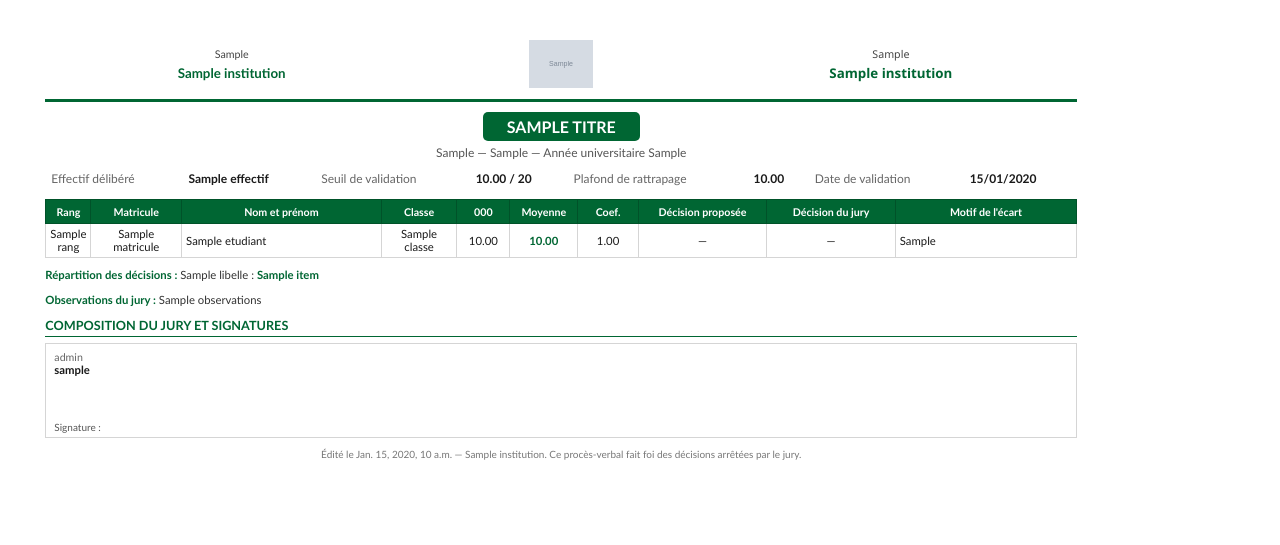
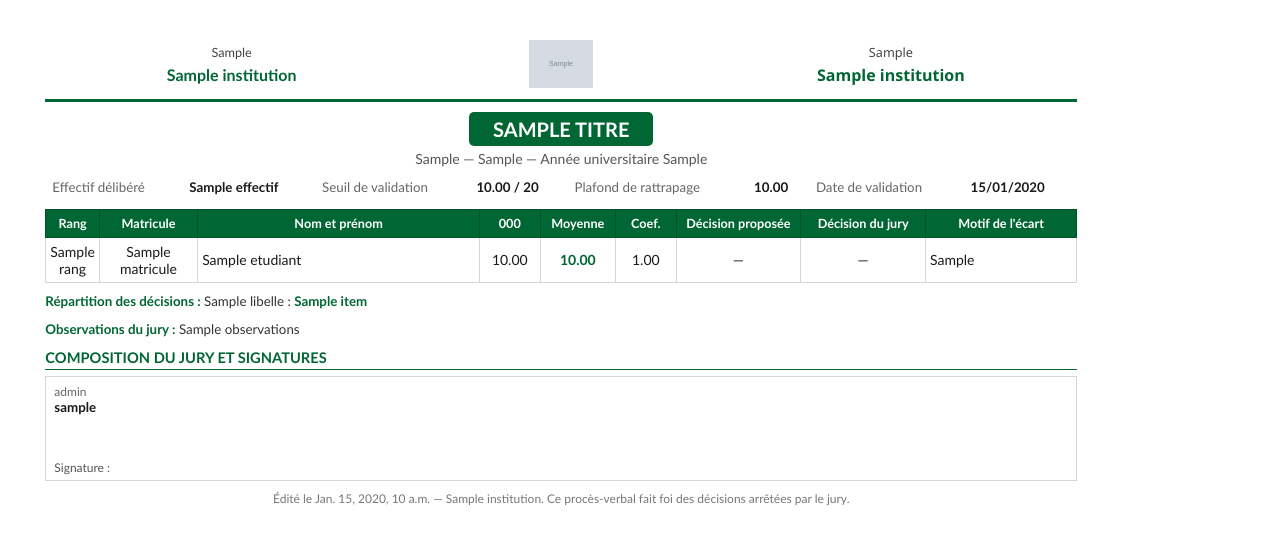
Before and after one commit to dr-ahmedsejad/backend_ipgei, a Django app: template apps/ipgei/templates/ipgei/pv_deliberation.html in a window 1280 px wide. Shown: the top 545 px of the page. Run offline with Django 4.2, Linux system fonts and the light colour scheme; the template is opened without the code that fills it: most values are stand-ins (such as "Sample title", 1, 10 or a date in 2020); grey boxes marked "Sample" are stand-in pictures.

Commit message:
feat(ipgei): PV plus lisible — corps agrandi, colonne Classe retirée
9 pt était une taille d'écran, pas celle d'une feuille qu'on lit à deux de
part et d'autre d'une table de jury. Le corps passe à 11 pt, les lignes du
tableau à 10,5 pt, les en-têtes à 9,5 pt, le titre à 15 pt ; le bloc du
jury et les mentions suivent.

La colonne « Classe » disparaît des jurys de classe : elle y répétait le
même nom sur chaque ligne, et c'est exactement la place qui manquait au nom
de l'étudiant une fois le texte agrandi. Elle reste sur les jurys tenus
avant le rattachement à une classe, qui couvrent tout un niveau — et dans
le CLASSEUR, qui sert à retrier et à fusionner plusieurs classes.

Largeurs rééquilibrées en conséquence : 213 mm de colonnes fixes sur les
273 mm utiles d'un A4 paysage, soit 60 mm pour le nom. Un contrôle de
recette le vérifie — sans lui, une colonne ajoutée un jour pousserait la
dernière hors de la feuille sans que rien ne le signale.

Co-Authored-By: Claude Opus 5 (1M context) <noreply@anthropic.com>

```diff
--- a/apps/ipgei/templates/ipgei/pv_deliberation.html
+++ b/apps/ipgei/templates/ipgei/pv_deliberation.html
@@ -19,13 +19,13 @@ de documents se ressemblent.
      sans repli le nom arabe de l'institution sortirait en carrés. */
   body {
     font-family: Calibri, 'Cairo', 'Segoe UI', Arial, sans-serif;
-    font-size: 9pt; color: #1a1a1a;
+    font-size: 11pt; color: #1a1a1a;
   }
   .page { width: 297mm; padding: 10mm 12mm; position: relative; }
 
   .entete { width: 100%; border-bottom: 3px solid #006633; padding-bottom: 6px; }
   .entete td { vertical-align: middle; }
-  .entete-fr, .entete-ar { font-size: 8pt; color: #444; line-height: 1.4; width: 36%; }
+  .entete-fr, .entete-ar { font-size: 9.5pt; color: #444; line-height: 1.4; width: 36%; }
   /* L'arabe garde sa propre pile de polices : Calibri n'a pas ces glyphes, et
      le repli au niveau du `body` n'a pas suffi — seul Calibri s'embarquait
      dans le PDF, et le nom arabe de l'institution disparaissait. */
@@ -36,57 +36,57 @@ de documents se ressemblent.
   .entete-fr { text-align: center; }
   .entete-logo { text-align: center; width: 28%; }
   .entete-logo img { height: 48px; object-fit: contain; }
-  .inst-nom { font-size: 10pt; font-weight: 700; color: #006633; display: block; margin-top: 2px; }
+  .inst-nom { font-size: 12pt; font-weight: 700; color: #006633; display: block; margin-top: 2px; }
 
   .titre-zone { text-align: center; margin: 10px 0 6px; }
   .titre {
-    display: inline-block; background: #006633; color: #fff; font-size: 12pt;
+    display: inline-block; background: #006633; color: #fff; font-size: 15pt;
     font-weight: 700; padding: 5px 24px; border-radius: 5px; text-transform: uppercase;
   }
-  .sous-titre { display: block; margin-top: 4px; font-size: 9pt; color: #555; }
+  .sous-titre { display: block; margin-top: 4px; font-size: 10.5pt; color: #555; }
 
   /* Une édition non validée doit se reconnaître au premier coup d'œil. */
   .projet {
     display: inline-block; margin-top: 5px; padding: 3px 14px; border-radius: 4px;
     background: #fff4e5; border: 1px solid #f0b429; color: #8a5a00;
-    font-size: 8.5pt; font-weight: 700; text-transform: uppercase;
+    font-size: 9.5pt; font-weight: 700; text-transform: uppercase;
   }
 
   .cartouche { width: 100%; margin: 8px 0 10px; border-collapse: collapse; }
-  .cartouche td { font-size: 9pt; padding: 3px 6px; }
+  .cartouche td { font-size: 10pt; padding: 4px 7px; }
   .cartouche .lab { color: #666; }
   .cartouche .val { font-weight: 700; }
 
   table.pv { width: 100%; border-collapse: collapse; margin-bottom: 10px; }
   table.pv th {
-    background: #006633; color: #fff; font-size: 8pt; font-weight: 700;
-    padding: 5px 3px; border: 1px solid #005229; text-align: center;
+    background: #006633; color: #fff; font-size: 9.5pt; font-weight: 700;
+    padding: 6px 3px; border: 1px solid #005229; text-align: center;
   }
-  table.pv td { font-size: 8.5pt; padding: 3.5px 4px; border: 1px solid #d5d5d5; text-align: center; }
+  table.pv td { font-size: 10.5pt; padding: 5px 4px; border: 1px solid #d5d5d5; text-align: center; }
   table.pv td.gauche { text-align: left; }
   table.pv tr:nth-child(even) td { background: #f7faf8; }
   table.pv .moy { font-weight: 700; color: #006633; }
   table.pv .ajustee { background: #fff8e6 !important; }
 
-  .synthese { margin: 6px 0 12px; font-size: 8.5pt; color: #333; }
+  .synthese { margin: 6px 0 12px; font-size: 10pt; color: #333; }
   .synthese span { display: inline-block; margin-right: 14px; }
   .synthese b { color: #006633; }
 
   .jury-titre {
-    font-size: 9.5pt; font-weight: 700; color: #006633; text-transform: uppercase;
+    font-size: 11pt; font-weight: 700; color: #006633; text-transform: uppercase;
     border-bottom: 1px solid #006633; padding-bottom: 3px; margin-bottom: 6px;
   }
   table.jury { width: 100%; border-collapse: collapse; }
   table.jury td {
-    width: 25%; vertical-align: top; padding: 6px 8px 4px; font-size: 8.5pt;
+    width: 25%; vertical-align: top; padding: 7px 8px 5px; font-size: 10pt;
     border: 1px solid #d5d5d5;
   }
-  table.jury .role { color: #666; font-size: 8pt; }
+  table.jury .role { color: #666; font-size: 9pt; }
   table.jury .nom { font-weight: 700; }
-  table.jury .signature { margin-top: 12mm; font-size: 7.5pt; color: #555; }
+  table.jury .signature { margin-top: 12mm; font-size: 9pt; color: #555; }
   table.jury .signee { color: #006633; font-weight: 700; }
 
-  .mentions { margin-top: 10px; font-size: 7.5pt; color: #777; text-align: center; }
+  .mentions { margin-top: 10px; font-size: 9pt; color: #777; text-align: center; }
 </style>
 </head>
 <body>
@@ -132,21 +132,21 @@ de documents se ressemblent.
   <table class="pv">
     <thead>
       <tr>
-        <th style="width:10mm">Rang</th>
-        <th style="width:24mm">Matricule</th>
+        <th style="width:13mm">Rang</th>
+        <th style="width:26mm">Matricule</th>
         <th class="gauche">Nom et prénom</th>
-        <th style="width:20mm">Classe</th>
+        {% if not deliberation.classe %}<th style="width:20mm">Classe</th>{% endif %}
         {% comment %}
         Les moyennes de semestre, sur un PV annuel : sans elles le jury lit un
         9,80 sans savoir s'il vient d'un semestre raté puis rattrapé ou de deux
         semestres également faibles — c'est pourtant ce qui fonde la décision.
         {% endcomment %}
-        {% for code in codes_semestres %}<th style="width:14mm">{{ code }}</th>{% endfor %}
-        <th style="width:18mm">Moyenne</th>
+        {% for code in codes_semestres %}<th style="width:16mm">{{ code }}</th>{% endfor %}
+        <th style="width:20mm">Moyenne</th>
         <th style="width:16mm">Coef.</th>
-        <th style="width:34mm">Décision proposée</th>
-        <th style="width:34mm">Décision du jury</th>
-        <th class="gauche" style="width:48mm">Motif de l'écart</th>
+        <th style="width:33mm">Décision proposée</th>
+        <th style="width:33mm">Décision du jury</th>
+        <th class="gauche" style="width:40mm">Motif de l'écart</th>
       </tr>
     </thead>
     <tbody>
@@ -155,7 +155,7 @@ de documents se ressemblent.
         <td>{{ ligne.rang|default_if_none:"—" }}</td>
         <td>{{ ligne.inscription.etudiant.matricule }}</td>
         <td class="gauche">{{ ligne.inscription.etudiant.nom_display }}</td>
-        <td>{{ ligne.inscription.classe.nom }}</td>
+        {% if not deliberation.classe %}<td>{{ ligne.inscription.classe.nom }}</td>{% endif %}
         {% for moyenne in ligne.par_semestre %}
           <td>{{ moyenne|default_if_none:"—"|floatformat:2 }}</td>
         {% endfor %}
```
